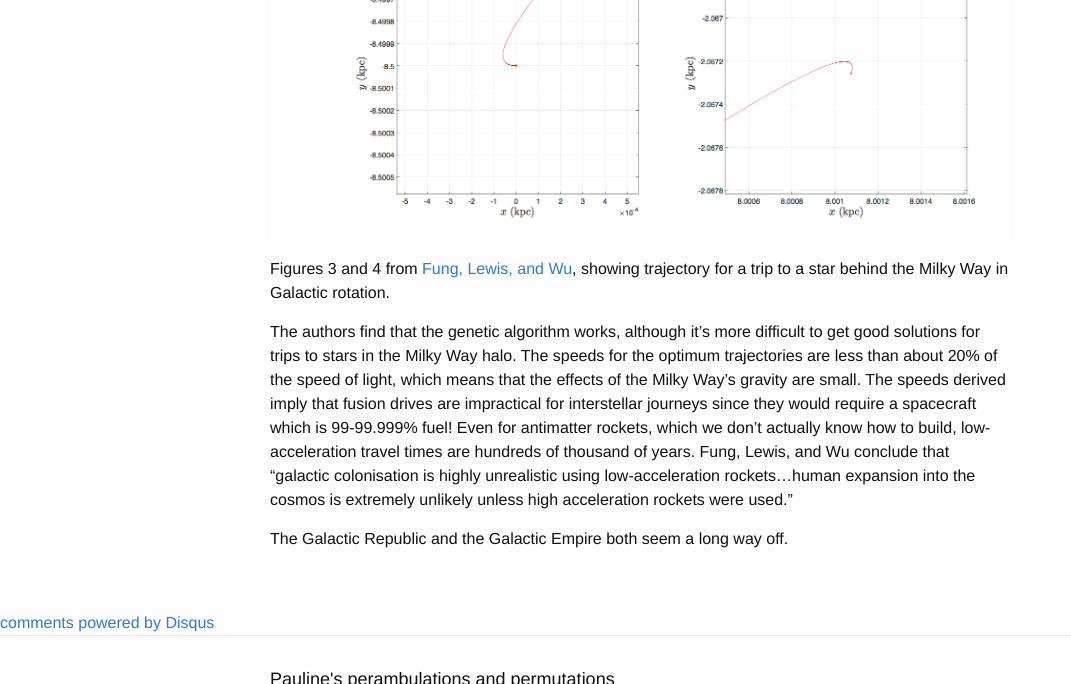
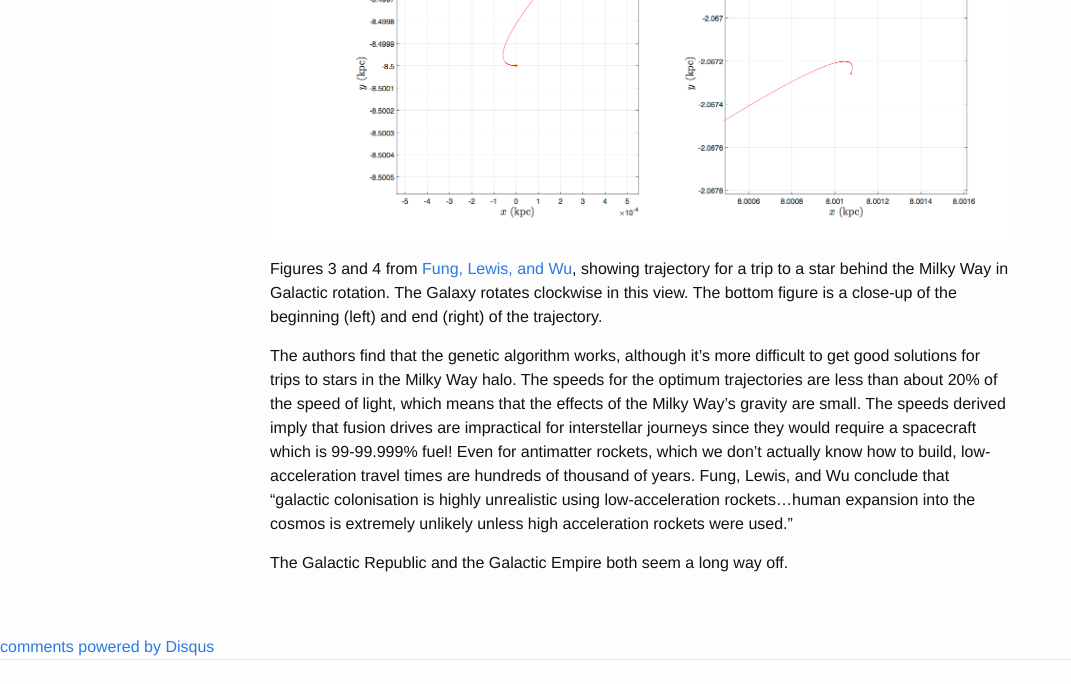
Before and after one commit to PBarmby/PBarmby.github.io, a Jekyll site: the page built from _posts/2017-02-04-genetic-algorithms-and-galactic-empires.markdown, in a window 1280 px wide and 900 px high, scrolled down 2281 px, cut to the strip 0-684 px from the top of the window. Shown: the whole strip, without its empty margins (0-1071 px from the left). Built offline with Jekyll 4.4.1, drawn with Linux system fonts in a browser that asks for light colours; comment, search, counter and statistics services are not loaded.

Commit message:
galactic empires and genetic algorithms, add figure captions

```diff
--- a/_posts/2017-02-04-genetic-algorithms-and-galactic-empires.markdown
+++ b/_posts/2017-02-04-genetic-algorithms-and-galactic-empires.markdown
@@ -45,10 +45,11 @@ stars ahead of the Sun in the direction of [galactic rotation](http://www.univer
 These two cases are important because they want the rocket to end up going in the same direction as the stars,
 so travelling to stars behind the Sun requires turning around at the end of the trip; see the figures below.
 
-![Trajectory for a rocket travelling to a star behind the Milky Way in Galactic rotation. The Galaxy rotaties clockwise in this view.]({{ site.url }}/stuff/flw_fig3.png)
+![Trajectory for a rocket travelling to a star behind the Milky Way in Galactic rotation. The Galaxy rotates clockwise in this view.]({{ site.url }}/stuff/flw_fig3.png)
 ![Close up of above trajectory, at beginning (left) and end (right).]({{ site.url }}/stuff/flw_fig4.png)
 
-Figures 3 and 4 from [Fung, Lewis, and Wu](https://arxiv.org/abs/1702.00030), showing trajectory for a trip to a star behind the Milky Way in Galactic rotation.
+Figures 3 and 4 from [Fung, Lewis, and Wu](https://arxiv.org/abs/1702.00030), showing trajectory for a trip to a star behind the Milky Way in Galactic rotation. The Galaxy rotates clockwise in this view. The bottom figure is a close-up of the beginning (left)
+and end (right) of the trajectory.
 
 The authors find that the genetic algorithm works, although it's more difficult to get good solutions for trips to stars in the Milky
 Way halo. The speeds for the optimum trajectories are less than about 20% of the speed of light, which means that the effects of the
```
